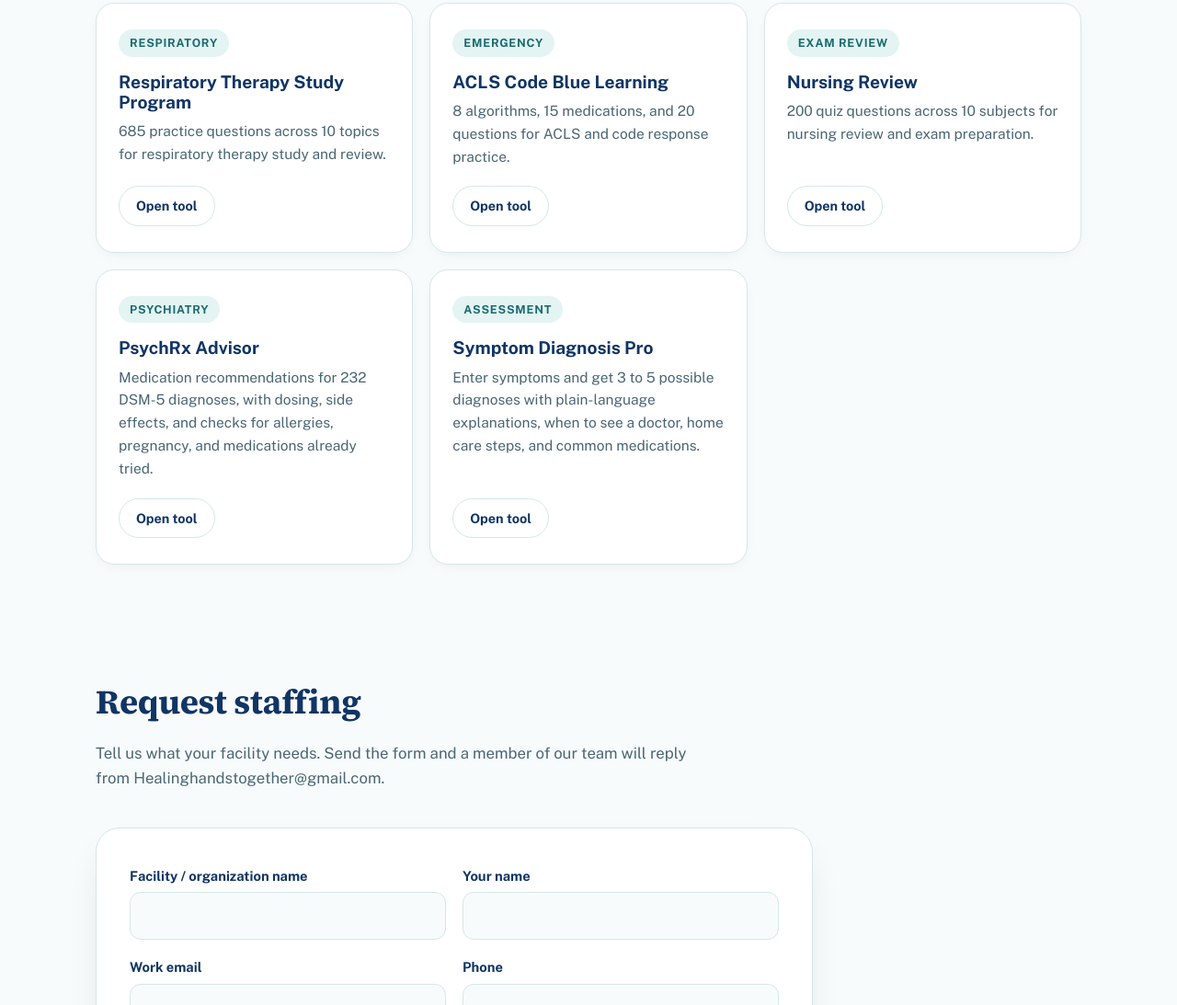
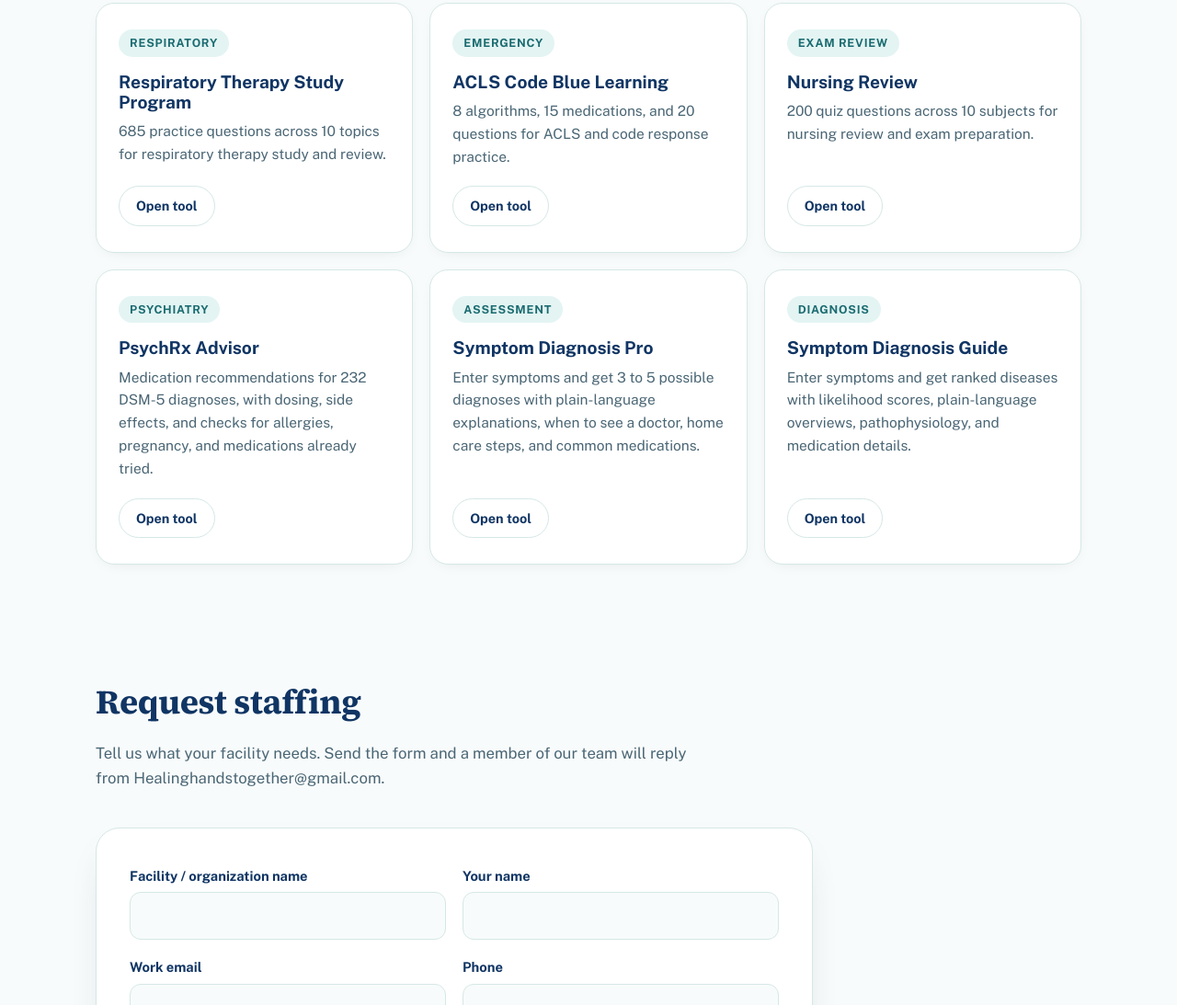
Before and after one commit to healinghandsHC/healing-hands-healthcare, a plain HTML site: page index.html in a window 1280 px wide. Shown: the part 3292-4385 px from the top of the page at 92% size. Drawn offline with nearby package versions, Linux system fonts and the light colour scheme.

Commit message:
Add Symptom Diagnosis Guide to Educational resources

```diff
--- a/index.html
+++ b/index.html
@@ -516,6 +516,12 @@
         <p>Enter symptoms and get 3 to 5 possible diagnoses with plain-language explanations, when to see a doctor, home care steps, and common medications.</p>
         <a class="btn btn-ghost btn-sm" href="https://symptom-diagnosis-pro.onrender.com" target="_blank" rel="noopener">Open tool</a>
       </div>
+      <div class="resource-card">
+        <span class="resource-tag">Diagnosis</span>
+        <h3>Symptom Diagnosis Guide</h3>
+        <p>Enter symptoms and get ranked diseases with likelihood scores, plain-language overviews, pathophysiology, and medication details.</p>
+        <a class="btn btn-ghost btn-sm" href="https://symptom-diagnosis-guide.onrender.com" target="_blank" rel="noopener">Open tool</a>
+      </div>
     </div>
   </div>
 </section>
```
